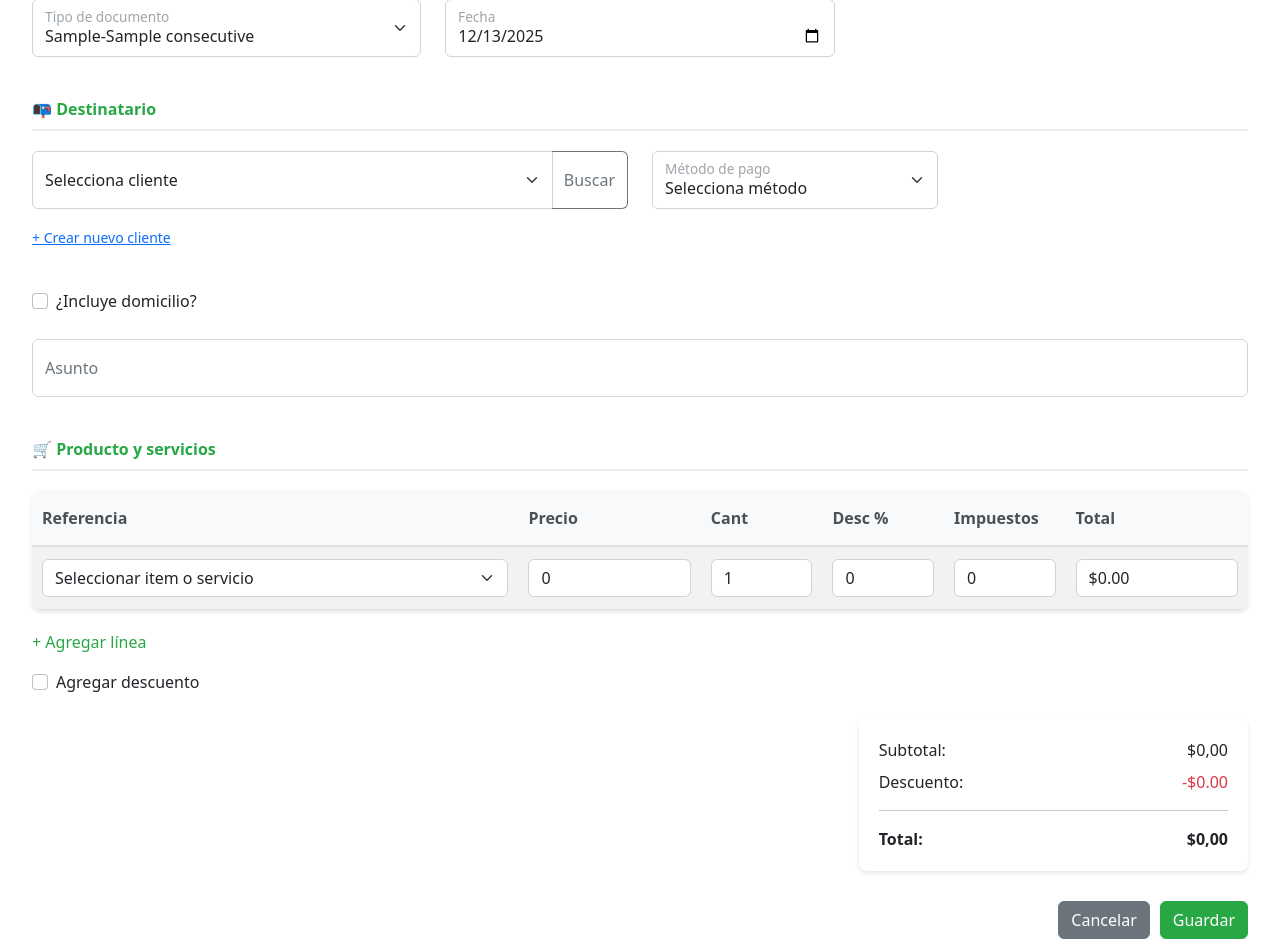
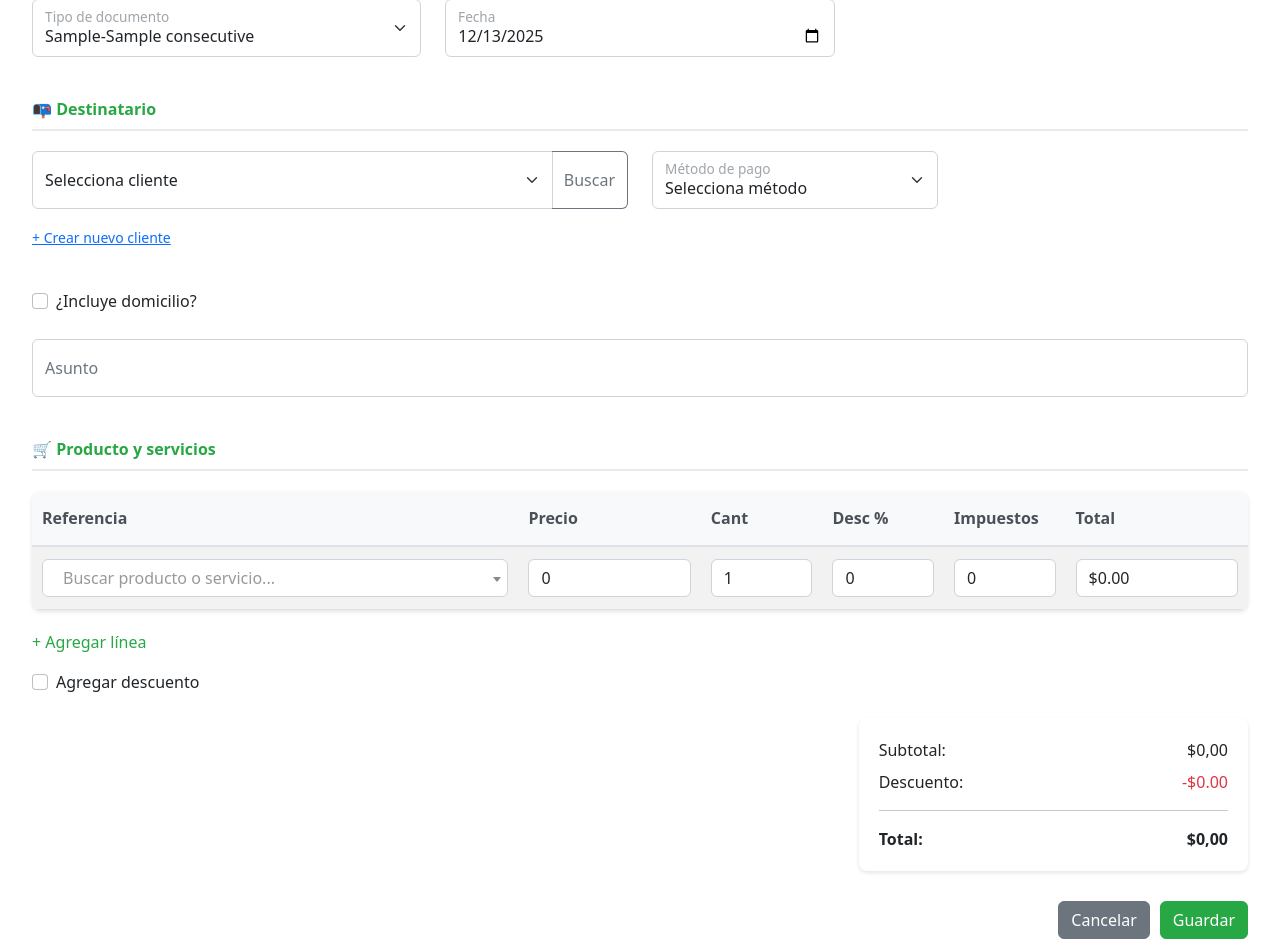
Before and after one commit to BLACKWATCHII/VisualPos, a Django app: template templates/Invoice/create_invoice.html in a window 1280 px wide. Shown: the part 209-1148 px from the top of the page. Run offline with Django 4.2, Linux system fonts and the light colour scheme; the template is opened without the code that fills it: most values are stand-ins (such as "Sample title", 1, 10 or a date in 2020); some libraries are stand-ins or nearby versions.

Commit message:
Mejorar estilos y funcionalidad del selector de productos en la creación de facturas

```diff
--- a/templates/Invoice/create_invoice.html
+++ b/templates/Invoice/create_invoice.html
@@ -6,6 +6,31 @@
 
 {% block extra_head %}
 <style>
+.select2-container .select2-selection--single {
+    height: 38px;
+    padding: 6px 12px;
+    border: 1px solid #ced4da;
+    border-radius: 0.375rem;
+}
+
+.select2-container--default .select2-selection--single .select2-selection__rendered {
+    line-height: 24px;
+    color: #212529;
+}
+
+.select2-container--default .select2-selection--single .select2-selection__arrow {
+    height: 38px;
+}
+
+.select2-container--default.select2-container--focus .select2-selection--single {
+    border-color: #86b7fe;
+    box-shadow: 0 0 0 0.25rem rgba(13,110,253,.25);
+}
+
+.select2-dropdown {
+    border-radius: 0.375rem;
+    border-color: #ced4da;
+}
     .preview-box {
         background: #ffffff;
         padding: 30px;
@@ -362,7 +387,7 @@
                     <tr class="product-line">
                         <td>
                             <select class="form-select item-id" name="item_id" required>
-                                <option value="">Seleccionar item o servicio</option>
+                                <option value="">Seleccionar producto o servicio</option>
                                 {% for item in items %}
                                     {% if item.active == 1 and item.Stock > 0 %}
                                         <option value="{{ item.id }}" data-price="{{ item.Price }}">
@@ -490,6 +515,15 @@
 {% block extra_scripts %}
 <script>
 $(document).ready(function(){
+
+    function initItemSelect() {
+        $('.item-id').select2({
+            placeholder: "Buscar producto o servicio...",
+            width: '100%',
+            allowClear: true
+        });
+    }
+    initItemSelect();
     // Buscador en el modal
     document.getElementById('searchCustomer').addEventListener('input', function () {
         const filter = this.value.toLowerCase();
@@ -670,12 +704,21 @@ $(document).ready(function(){
     // Agregar nueva línea de producto
 $('#add-line').click(function(e){
     e.preventDefault();
+
+    // Destruir Select2 antes de clonar
+    $('.item-id').select2('destroy');
+
     var newLine = $('.product-line:first').clone();
+
     newLine.find('select, input').val('');
     newLine.find('.item-qty').val('1');
     newLine.find('.item-price, .item-discount, .item-tax').val('0');
     newLine.find('.item-total').val('$0.00');
+
     $('#products').append(newLine);
+
+    // Volver a inicializar Select2
+    initItemSelect();
 });
 
     // Mostrar/ocultar campos de descuento
--- a/templates/base.html
+++ b/templates/base.html
@@ -5,20 +5,37 @@
     <meta charset="UTF-8" />
     <meta http-equiv="X-UA-Compatible" content="IE=edge" />
     <meta name="viewport" content="width=device-width, initial-scale=1.0" />
-    <link rel="shortcut icon" type="image/png" sizes="512x512" href="{% static 'img/LogoPrimeTrans.png' %}" />
+
+    <link rel="shortcut icon" type="image/png" sizes="512x512"
+          href="{% static 'img/LogoPrimeTrans.png' %}" />
+
     <title>{% block title %}Berserker{% endblock %}</title>
 
-    <link rel="stylesheet" href="https://cdn.jsdelivr.net/npm/bootstrap@5.2.0/dist/css/bootstrap.min.css">
+    <!-- Bootstrap CSS -->
+    <link rel="stylesheet"
+          href="https://cdn.jsdelivr.net/npm/bootstrap@5.2.0/dist/css/bootstrap.min.css">
+
+    <!-- Select2 CSS -->
+    <link href="https://cdn.jsdelivr.net/npm/select2@4.1.0-rc.0/dist/css/select2.min.css"
+          rel="stylesheet" />
+
     {% block extra_head %}{% endblock %}
 </head>
+
 <body>
 
     {% include '_navbar.html' %}
 
     {% block content %}{% endblock %}
 
+    <!-- jQuery -->
     <script src="https://code.jquery.com/jquery-3.6.0.min.js"></script>
+
+    <!-- Bootstrap JS -->
     <script src="https://cdn.jsdelivr.net/npm/bootstrap@5.2.0/dist/js/bootstrap.bundle.min.js"></script>
+
+    <!-- Select2 JS -->
+    <script src="https://cdn.jsdelivr.net/npm/select2@4.1.0-rc.0/dist/js/select2.min.js"></script>
 
     {% block extra_scripts %}{% endblock %}
 </body>
```
Lines whose indentation alone changed are shown as unchanged.
